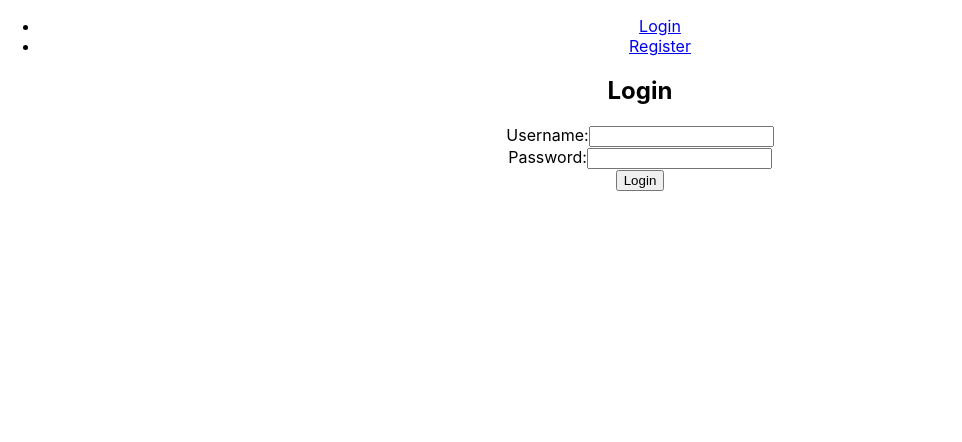
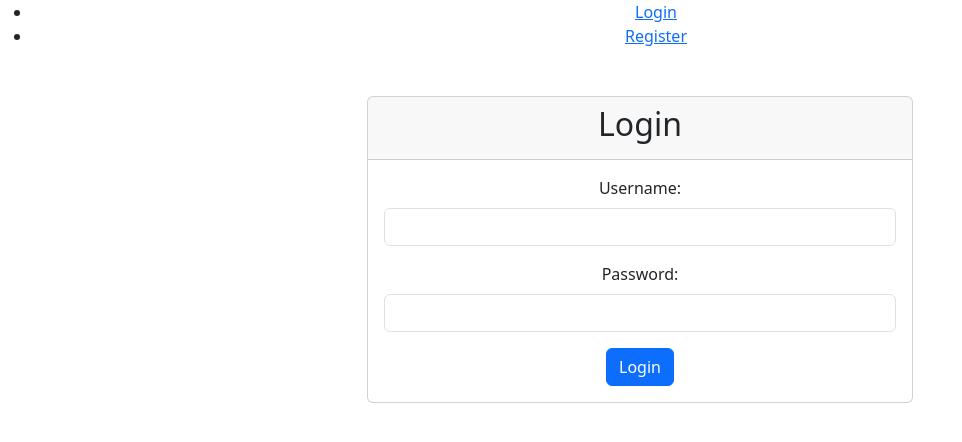
Before and after one commit to KARMAKARHYD/construction-site-management, a React (Create React App) app in the folder client/: page /login in a window 1280 px wide. Shown: the top 442 px of the page, without its empty margins (0-962 px from the left). Built offline with nearby package versions, Linux system fonts and the light colour scheme.

Commit message:
Integrate Bootstrap and refactor Login/Register UI

```diff
--- a/client/package.json
+++ b/client/package.json
@@ -8,6 +8,7 @@
     "@testing-library/react": "^16.3.0",
     "@testing-library/user-event": "^13.5.0",
     "axios": "^1.10.0",
+    "bootstrap": "^5.3.7",
     "react": "^19.1.0",
     "react-dom": "^19.1.0",
     "react-router-dom": "^7.6.3",
--- a/client/src/App.js
+++ b/client/src/App.js
@@ -4,6 +4,7 @@ import Login from './components/Login';
 import Register from './components/Register';
 import Dashboard from './components/Dashboard';
 import './App.css';
+import 'bootstrap/dist/css/bootstrap.min.css';
 
 function App() {
   const [isLoggedIn, setIsLoggedIn] = useState(false);
--- a/client/src/components/Login.js
+++ b/client/src/components/Login.js
@@ -29,20 +29,44 @@ function Login() {
   };
 
   return (
-    <div>
-      <h2>Login</h2>
-      {error && <p style={{ color: 'red' }}>{error}</p>}
-      <form onSubmit={handleSubmit}>
-        <div>
-          <label>Username:</label>
-          <input type="text" value={username} onChange={(e) => setUsername(e.target.value)} />
+    <div className="container mt-5">
+      <div className="row justify-content-center">
+        <div className="col-md-6">
+          <div className="card">
+            <div className="card-header">
+              <h2>Login</h2>
+            </div>
+            <div className="card-body">
+              {error && <div className="alert alert-danger">{error}</div>}
+              <form onSubmit={handleSubmit}>
+                <div className="mb-3">
+                  <label htmlFor="usernameInput" className="form-label">Username:</label>
+                  <input
+                    type="text"
+                    className="form-control"
+                    id="usernameInput"
+                    value={username}
+                    onChange={(e) => setUsername(e.target.value)}
+                    required
+                  />
+                </div>
+                <div className="mb-3">
+                  <label htmlFor="passwordInput" className="form-label">Password:</label>
+                  <input
+                    type="password"
+                    className="form-control"
+                    id="passwordInput"
+                    value={password}
+                    onChange={(e) => setPassword(e.target.value)}
+                    required
+                  />
+                </div>
+                <button type="submit" className="btn btn-primary">Login</button>
+              </form>
+            </div>
+          </div>
         </div>
-        <div>
-          <label>Password:</label>
-          <input type="password" value={password} onChange={(e) => setPassword(e.target.value)} />
-        </div>
-        <button type="submit">Login</button>
-      </form>
+      </div>
     </div>
   );
 }
--- a/client/src/components/Register.js
+++ b/client/src/components/Register.js
@@ -30,21 +30,46 @@ function Register() {
   };
 
   return (
-    <div>
+    <div className="container mt-5">
+      <div className="row justify-content-center">
+        <div className="col-md-6">
+          <div className="card">
+            <div className="card-header">
               <h2>Register</h2>
-      {error && <p style={{ color: 'red' }}>{error}</p>}
+            </div>
+            <div className="card-body">
+              {error && <div className="alert alert-danger">{error}</div>}
               <form onSubmit={handleSubmit}>
-        <div>
-          <label>Username:</label>
-          <input type="text" value={username} onChange={(e) => setUsername(e.target.value)} />
+                <div className="mb-3">
+                  <label htmlFor="usernameInput" className="form-label">Username:</label>
+                  <input
+                    type="text"
+                    className="form-control"
+                    id="usernameInput"
+                    value={username}
+                    onChange={(e) => setUsername(e.target.value)}
+                    required
+                  />
                 </div>
-        <div>
-          <label>Password:</label>
-          <input type="password" value={password} onChange={(e) => setPassword(e.target.value)} />
+                <div className="mb-3">
+                  <label htmlFor="passwordInput" className="form-label">Password:</label>
+                  <input
+                    type="password"
+                    className="form-control"
+                    id="passwordInput"
+                    value={password}
+                    onChange={(e) => setPassword(e.target.value)}
+                    required
+                  />
                 </div>
-        <div>
-          <label>Role:</label>
-          <select value={role} onChange={(e) => setRole(e.target.value)}>
+                <div className="mb-3">
+                  <label htmlFor="roleSelect" className="form-label">Role:</label>
+                  <select
+                    className="form-select"
+                    id="roleSelect"
+                    value={role}
+                    onChange={(e) => setRole(e.target.value)}
+                  >
                     <option value="Subcontractor">Subcontractor</option>
                     <option value="Worker">Worker</option>
                     <option value="Supervisor">Supervisor</option>
@@ -53,8 +78,12 @@ function Register() {
                     <option value="Timekeeper">Timekeeper</option>
                   </select>
                 </div>
-        <button type="submit">Register</button>
+                <button type="submit" className="btn btn-primary">Register</button>
               </form>
+            </div>
+          </div>
+        </div>
+      </div>
     </div>
   );
 }
```
Also changed, not shown: 2 other files (tests, documents, lock files or other folders). Lines whose indentation alone changed are shown as unchanged.
